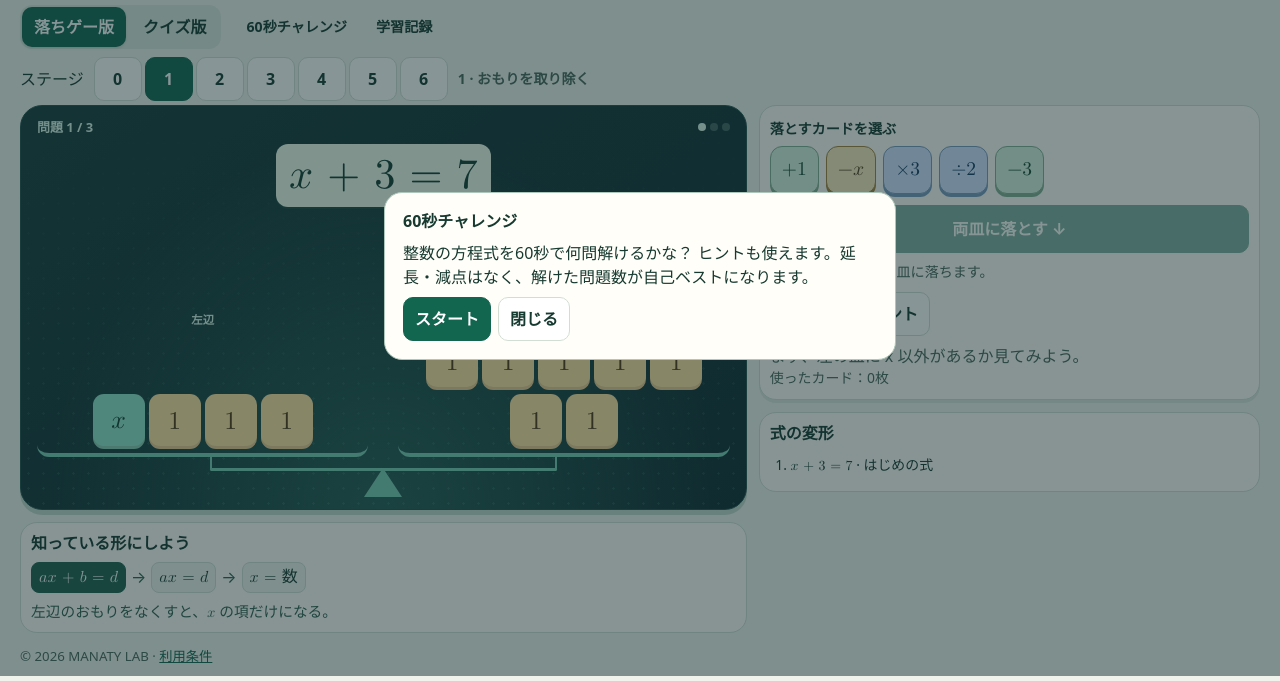
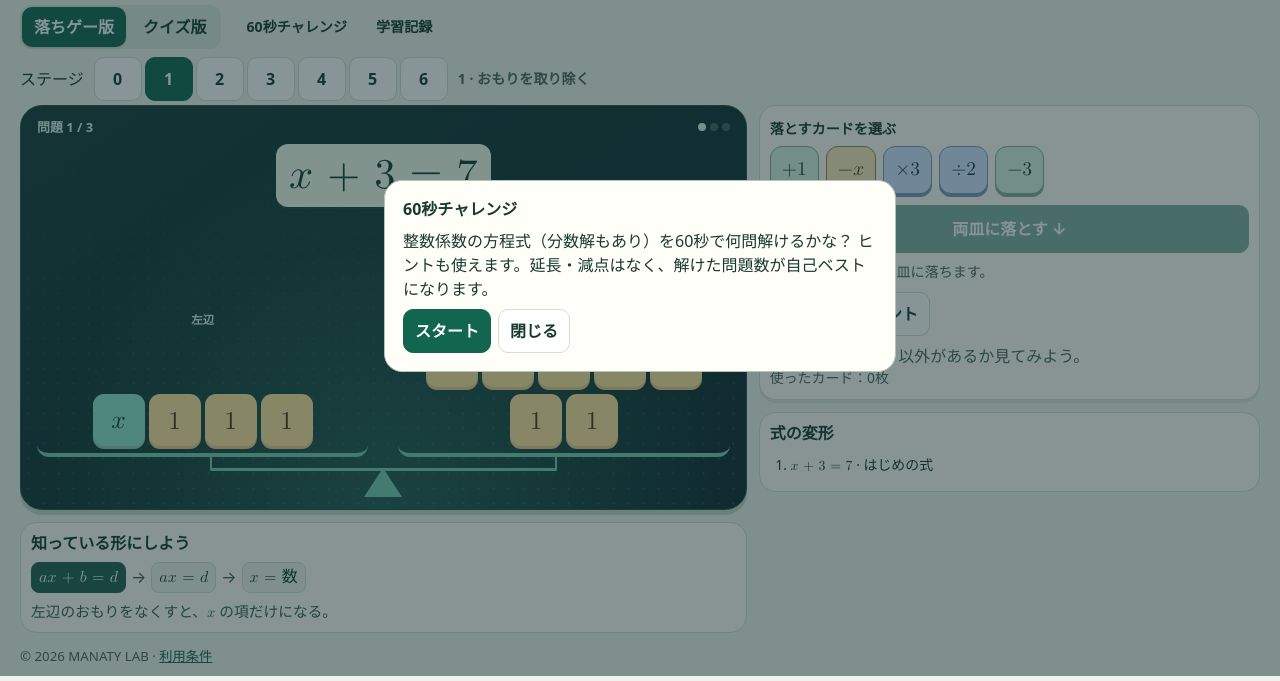
Before and after one commit to manaty-bit/balance-rescue, a plain HTML site: page index.html in a window 1280 px wide. Both pictures are taken after a click on the button "60秒チャレンジ". Shown: the part 124-805 px from the top of the page. Drawn offline with Linux system fonts and the light colour scheme.

Commit message:
Add fractional solutions across stages and display exact reduced answers

```diff
--- a/index.html
+++ b/index.html
@@ -484,7 +484,7 @@ body > footer a { color: var(--green); }
 </dialog>
 <dialog id="challengeDialog" class="award-dialog" aria-labelledby="challengeTitle">
  <h2 id="challengeTitle" data-label="challenge">60秒チャレンジ</h2>
- <p data-label="challengeRules">整数の方程式を60秒で何問解けるかな？ ヒントも使えます。自己ベストは解けた問題数です。</p>
+ <p data-label="challengeRules">整数係数の方程式（分数解もあり）を60秒で何問解けるかな？ ヒントも使えます。自己ベストは解けた問題数です。</p>
  <footer><button id="startChallenge" type="button" class="primary" data-label="startChallenge">スタート</button><button id="closeChallenge" type="button" data-label="close">閉じる</button></footer>
 </dialog>
 <script>
@@ -495,7 +495,9 @@ body > footer a { color: var(--green); }
     {side:'left', multiplier:2, inside:-3, outerX:0, outerNumber:7, other:[0,15]},
     {side:'left', multiplier:-2, inside:-1, outerX:5, outerNumber:0, other:[0,14]},
     {side:'right', multiplier:2, inside:2, outerX:0, outerNumber:0, other:[3,0]},
-    {side:'right', multiplier:-2, inside:-3, outerX:4, outerNumber:0, other:[4,0]}
+    {side:'right', multiplier:-2, inside:-3, outerX:4, outerNumber:0, other:[4,0]},
+    {side:'left', multiplier:2, inside:1, outerX:0, outerNumber:0, other:[0,7]},
+    {side:'left', multiplier:3, inside:-2, outerX:0, outerNumber:0, other:[0,2]}
   ];
   const grouped = groups.map(({side,multiplier,inside,outerX,outerNumber,other},i)=>{
     const expanded=[outerX+multiplier,outerNumber+multiplier*inside];
@@ -513,10 +515,10 @@ body > footer a { color: var(--green); }
   }
   const levels = [
     [[1,3,0,7],[1,5,0,7],[1,2,0,8]],
-    [[4,0,0,12],[3,2,0,14],[2,5,0,13]],
-    [[3,2,1,10],[4,1,2,9],[5,0,2,12]],
-    [[4,3,0,15,10],[1,2,0,8,10],[3,2,1,10,10]],
-    [[1,2,0,8,4],[2,3,0,11,6],[3,2,1,10,6]],
+    [[4,0,0,12],[2,0,0,5],[3,2,0,14],[3,1,0,8],[2,5,0,13]],
+    [[3,2,1,10],[4,1,2,8],[4,1,2,9],[5,2,2,7],[5,0,2,12]],
+    [[4,3,0,15,10],[4,1,0,8,10],[1,2,0,8,10],[3,2,1,7,10],[3,2,1,10,10]],
+    [[1,2,0,8,4],[2,1,0,6,6],[2,3,0,11,6],[4,1,1,6,6],[3,2,1,10,6]],
     grouped
   ];
   // Four signed integer numerators and an optional common denominator.
@@ -586,7 +588,7 @@ body > footer a { color: var(--green); }
     return {correct,total,accuracy:Math.round(correct*100/total),grade:correct===total?'gold':'silver'};
   }
   function retainStage(previous,award){
-    if(!previous||award.correct>previous.correct)return award;
+    if(!previous||award.total!==previous.total||award.correct>previous.correct)return award;
     return previous;
   }
   window.BalanceRescue = { levels, apply, cards, nextMove, form, groupFor, expand, stageResult, retainStage, isDetour, puzzleScore };
@@ -601,7 +603,7 @@ body > footer a { color: var(--green); }
     ja:{
       practice:'0 · あそび方',practiceGuide:'両皿から同じ数を取っても、てんびんは釣り合うよ。まずは両辺から1を引いてみよう。',
       practiceDone:'ステージ1へ →',challenge:'60秒チャレンジ',startChallenge:'スタート',stopChallenge:'チャレンジを終える',
-      challengeRules:'整数の方程式を60秒で何問解けるかな？ ヒントも使えます。延長・減点はなく、解けた問題数が自己ベストになります。',
+      challengeRules:'整数係数の方程式（分数解もあり）を60秒で何問解けるかな？ ヒントも使えます。延長・減点はなく、解けた問題数が自己ベストになります。',
       clock:(time,score)=>`残り ${time}秒 ｜ ${score}問クリア`,
       records:'学習記録',close:'閉じる',nickname:'賞状に載せる名前（任意）',saveAward:'賞状PNGを保存',
       graduation:'卒業証明書',clearRecords:'記録を消去',confirmClear:'この端末のてんびんレスキューの記録を消去しますか？',
@@ -646,7 +648,7 @@ body > footer a { color: var(--green); }
     en:{
       practice:'0 · How to play',practiceGuide:'The pans stay balanced when you remove the same amount from both. Try subtracting 1 from each side.',
       practiceDone:'Go to Stage 1 →',challenge:'60-second challenge',startChallenge:'Start',stopChallenge:'End challenge',
-      challengeRules:'How many whole-number equations can you solve in 60 seconds? Hints are allowed. The clock is fixed and the score counts equations solved.',
+      challengeRules:'How many equations with integer coefficients (including fractional solutions) can you solve in 60 seconds? Hints are allowed. The clock is fixed and the score counts equations solved.',
       clock:(time,score)=>`${time}s left · ${score} cleared`,
       records:'Learning record',close:'Close',nickname:'Name for the certificate (optional)',saveAward:'Save certificate PNG',
       graduation:'Graduation certificate',clearRecords:'Clear records',confirmClear:'Clear the Balance Rescue records on this device?',
@@ -718,9 +720,9 @@ body > footer a { color: var(--green); }
   const copy = () => words[language];
   const current = () => history.at(-1).state;
   const solved = state => form(state)===3;
-  function number(n,scale) {
+  function number(n,scale,forceFraction=false) {
     if(n%scale===0)return String(n/scale).replace('-','−');
-    if(stage===3&&100%scale===0)return String(n*(100/scale)/100).replace('-','−');
+    if(!forceFraction&&!challengeRun?.active&&stage===3&&100%scale===0)return String(n*(100/scale)/100).replace('-','−');
     let a=Math.abs(n),b=scale;
     while(b)[a,b]=[b,a%b];
     return String(n/a).replace('-','−')+'/'+(scale/a);
@@ -755,7 +757,7 @@ body > footer a { color: var(--green); }
       return groupEquation(group,before+box+after);
     }
     const [a,b,c,d,scale=1]=state;
-    return term(a,b,scale)+' = '+term(c,d,scale);
+    return term(a,b,scale)+' = '+(form(state)===3?number(d,scale,true):term(c,d,scale));
   }
   function sameOperation(state,operation,amount,compact=false){
     const [a,b,c,d,scale=1]=state;
@@ -789,10 +791,10 @@ body > footer a { color: var(--green); }
     chip.append(box.slice(0,openParenthesis),payload);
     $(group.side).replaceChildren(before,chip,after);
   }
-  function pan(id,boxes,weights,scale) {
+  function pan(id,boxes,weights,scale,forceFraction=false) {
     if(scale>1||boxes<0||weights<0||boxes>8){
       const tokens=[];
-      for(const [label,style] of [[boxes?xTerm(boxes,scale):'','token variable'],[weights||!boxes?number(weights,scale):'','token']]){
+      for(const [label,style] of [[boxes?xTerm(boxes,scale):'','token variable'],[weights||!boxes?number(weights,scale,forceFraction):'','token']]){
         if(!label)continue;
         const token=document.createElement('span');
         token.className=style;
@@ -1006,7 +1008,7 @@ body > footer a { color: var(--green); }
     syncQuestionClock();
     const group=groupFor(state);
     if(group?.side!=='left')pan('left',a,b,scale);
-    if(group?.side!=='right')pan('right',c,d,scale);
+    if(group?.side!=='right')pan('right',c,d,scale,solved(state));
     if(group)groupPan(group);
     renderSigns(group);
     const done=solved(state);
@@ -1043,7 +1045,8 @@ body > footer a { color: var(--green); }
     const [pa,pb,pc,pd,originalScale=1]=history[0].state;
     const latest=history.at(-1);
     const signError=group&&(feedback==='signX'||feedback==='signNumber');
-    $('feedback').textContent=signError?w[feedback](signProduct(group,feedback)):done?w.success(number(d,scale),number(pa*d+pb*scale,originalScale*scale),number(pc*d+pd*scale,originalScale*scale)):feedback==='hint'?hint(state):feedback==='step'?(history.at(-1).operation==='open'?w.opened:detoured?w.complex:w.explain[history.at(-1).operation](history.at(-1).amount)):w[feedback];
+    const feedbackText=signError?w[feedback](signProduct(group,feedback)):done?w.success(number(d,scale,true),number(pa*d+pb*scale,originalScale*scale),number(pc*d+pd*scale,originalScale*scale)):feedback==='hint'?hint(state):feedback==='step'?(history.at(-1).operation==='open'?w.opened:detoured?w.complex:w.explain[history.at(-1).operation](history.at(-1).amount)):w[feedback];
+    $('feedback').replaceChildren(equationContent(feedbackText));
     const applied=latest.operation&&latest.operation!=='open'
       ?sameOperation(history.at(-2).state,latest.operation,latest.amount):'';
     $('appliedEquation').hidden=!applied;
```
